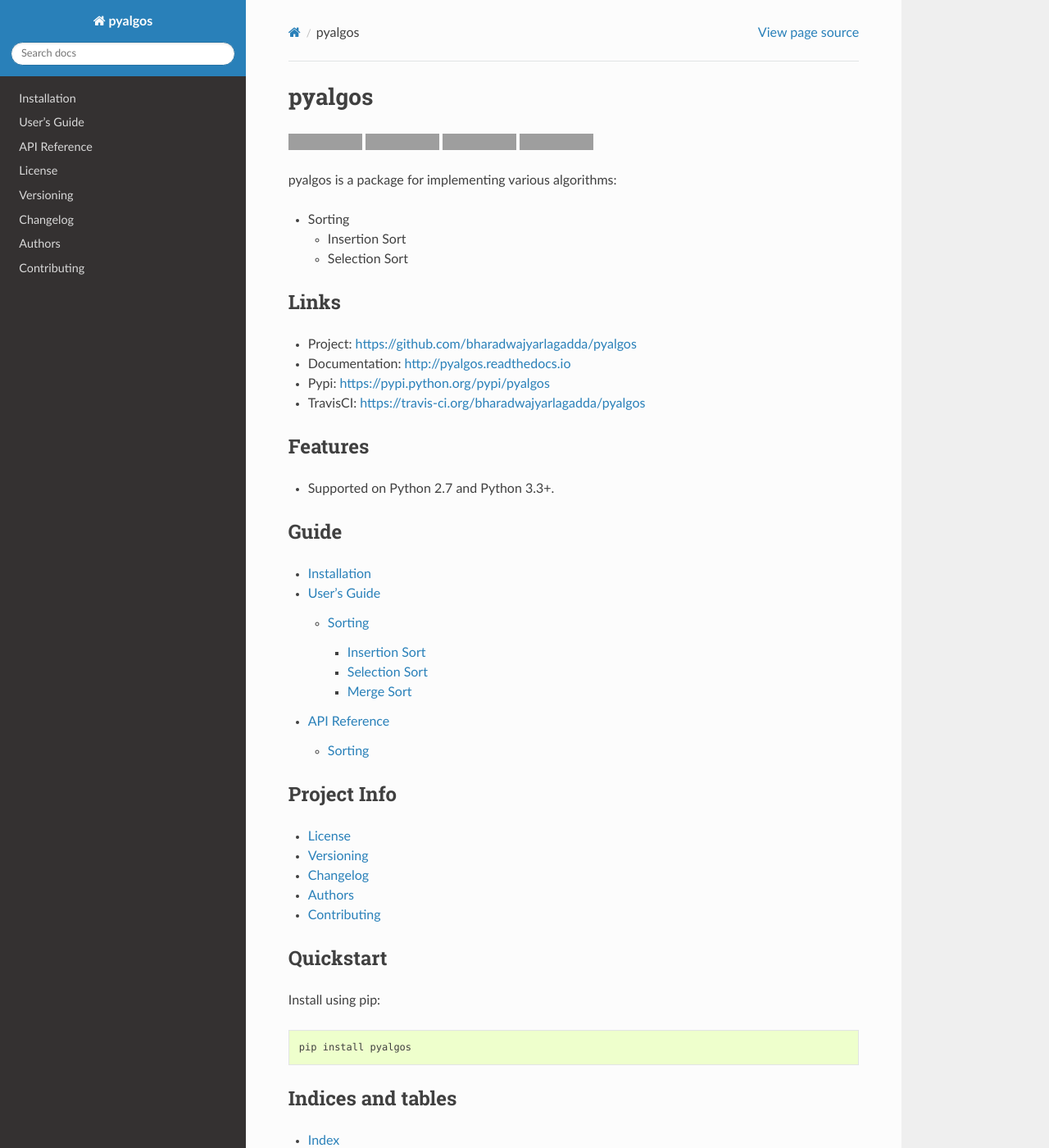
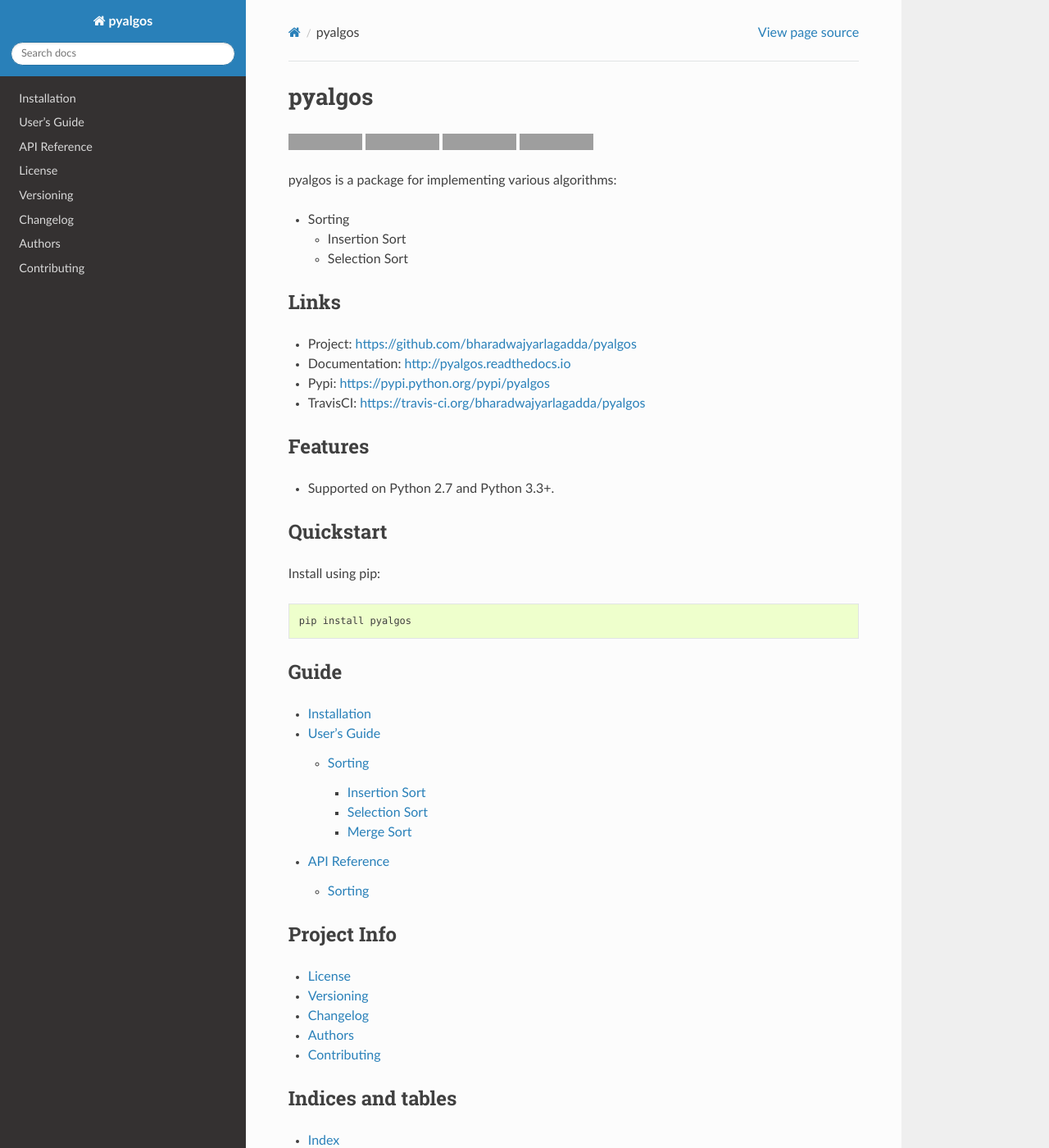
Before and after one commit to bharadwajyarlagadda/pyalgos, a Sphinx documentation site: the page built from docs/index.rst, in a window 1280 px wide and 1400 px high. Shown: the whole window at 82% size. Built offline with Sphinx 7.4.7 and the Read the Docs theme 2.0.0, drawn with Linux system fonts in a browser that asks for light colours; the version number could not be read and is left out; part of the change alters nothing that is shown; grey boxes are pictures that could not be loaded.

```diff
--- a/README.rst
+++ b/README.rst
@@ -24,6 +24,15 @@ Features
 
 - Supported on Python 2.7 and Python 3.3+.
 
+Quickstart
+==========
+
+Install using pip:
+
+::
+
+    pip install pyalgos
+
 
 .. |version| image:: https://img.shields.io/pypi/v/pyalgos.svg?style=flat-square
     :target: https://pypi.python.org/pypi/pyalgos/
--- a/docs/index.rst
+++ b/docs/index.rst
@@ -24,15 +24,6 @@ Project Info
     authors
     contributing
 
-Quickstart
-==========
-
-Install using pip:
-
-::
-
-    pip install pyalgos
-
 
 Indices and tables
 ==================
```
